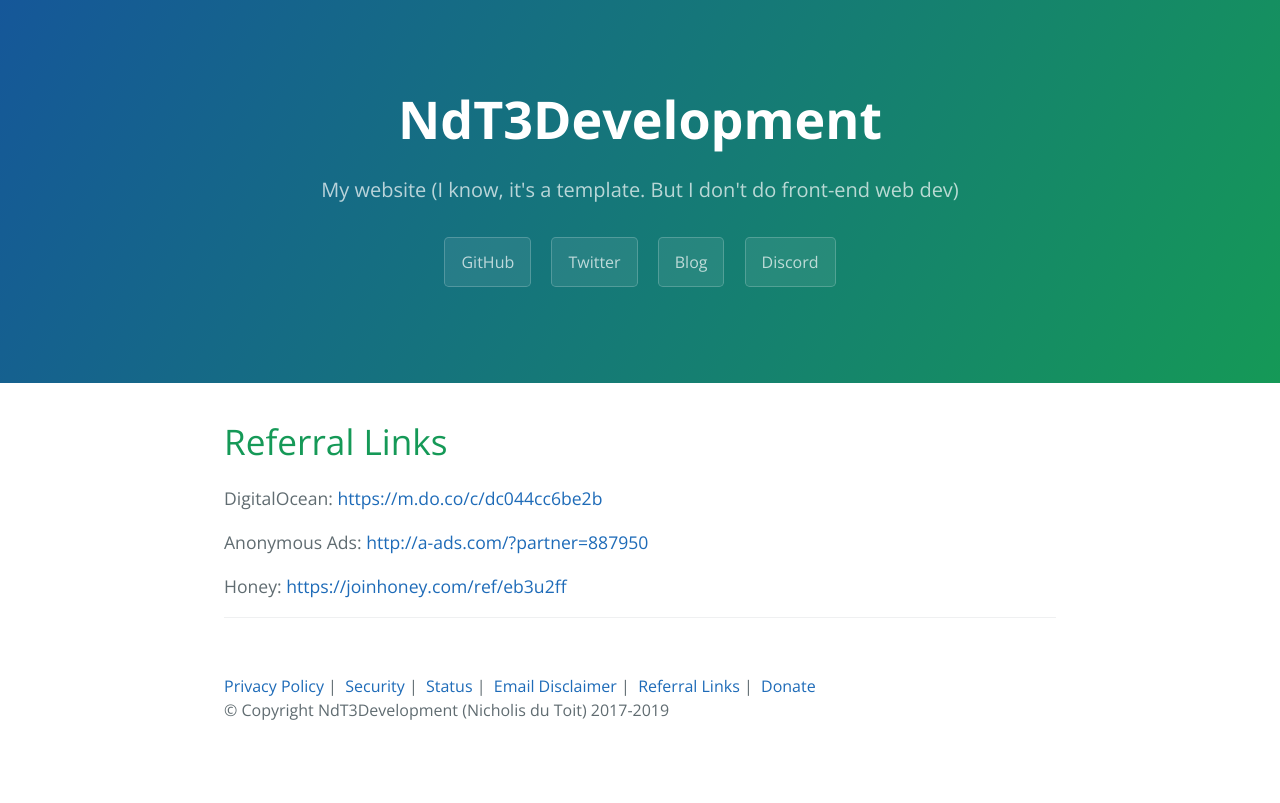
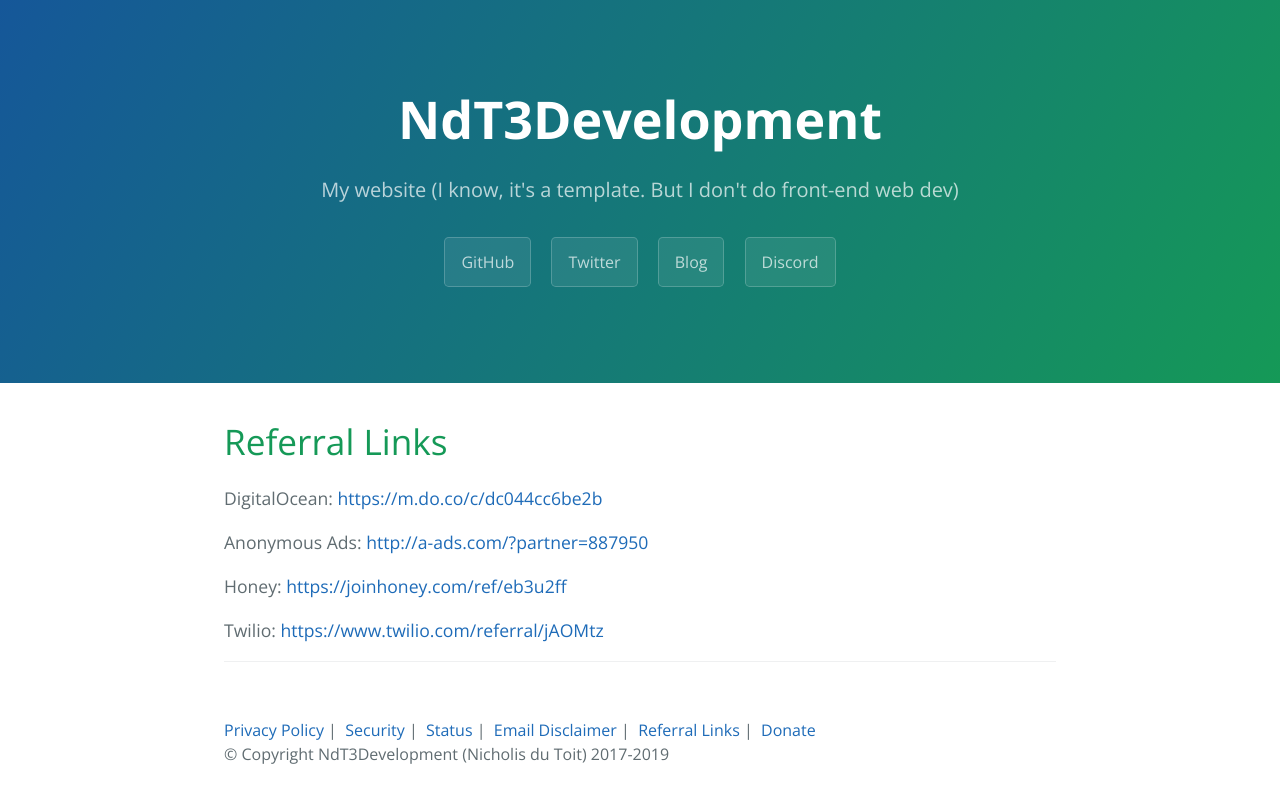
Before and after one commit to TrueWinter/website, a Jekyll site: the page built from reflinks.html, in a window 1280 px wide. Shown: the top 803 px of the page. Built offline with Jekyll 4.4.1, drawn with Linux system fonts in a browser that asks for light colours; nearby versions of some CDN libraries; a script that is not in the unit is left out; comment, search, counter and statistics services are not loaded.

Commit message:
Update reflinks.html

```diff
--- a/reflinks.html
+++ b/reflinks.html
@@ -8,3 +8,4 @@
 <p>DigitalOcean: <a href="https://m.do.co/c/dc044cc6be2b">https://m.do.co/c/dc044cc6be2b</a></p>
 <p>Anonymous Ads: <a href="http://a-ads.com/?partner=887950">http://a-ads.com/?partner=887950</a></p>
 <p>Honey: <a href="https://joinhoney.com/ref/eb3u2ff">https://joinhoney.com/ref/eb3u2ff</a></p>
+<p>Twilio: <a href="https://www.twilio.com/referral/jAOMtz">https://www.twilio.com/referral/jAOMtz</a></p>
```
